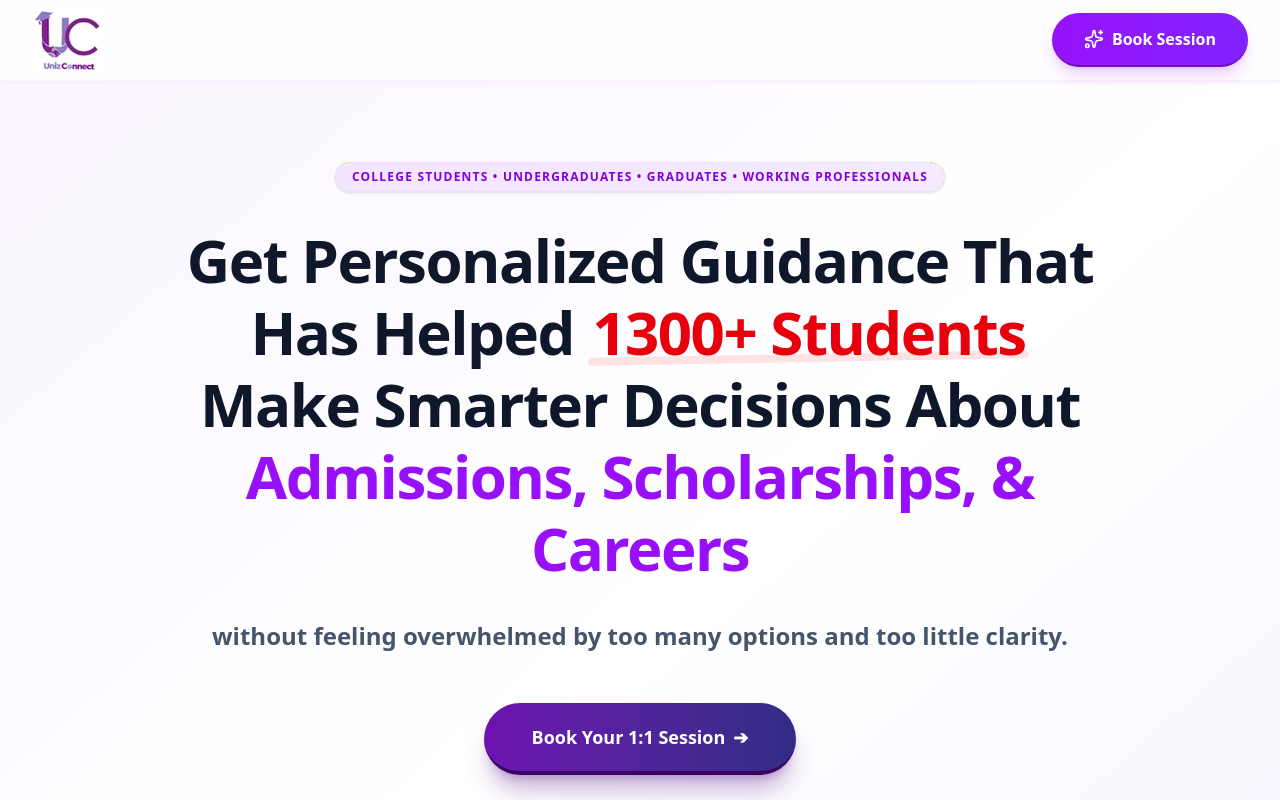
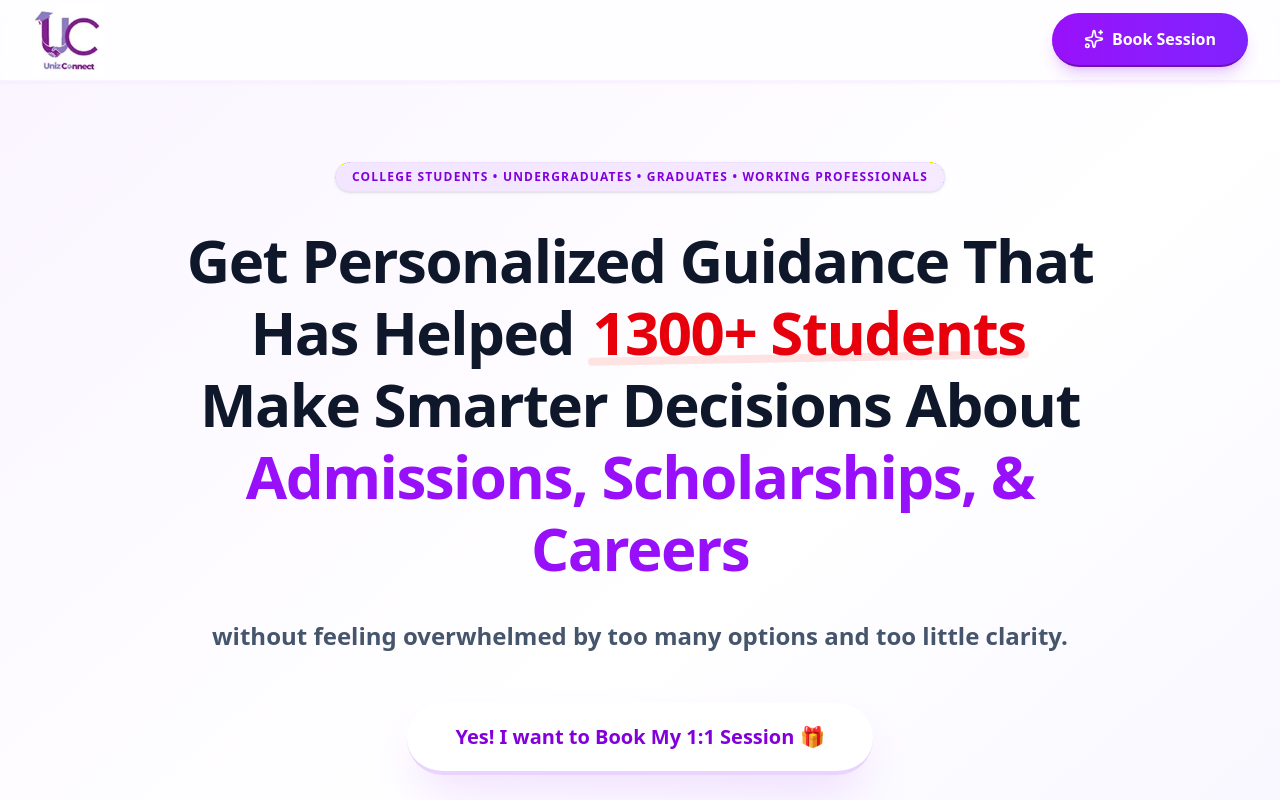
Before and after one commit to jawadashraf772/unizconnect, a Next.js app: page / in a window 1280 px wide. Shown: the top 800 px of the page. Built offline with nearby package versions, Linux system fonts and the light colour scheme.

Commit message:
Standardize all CTA buttons across all sections

```diff
--- a/src/components/FooterSection.tsx
+++ b/src/components/FooterSection.tsx
@@ -66,15 +66,12 @@ export default function FooterSection() {
           transition={{ type: "spring", stiffness: 100, delay: 0.2 }}
         >
           <motion.button
+            onClick={scrollToForm}
             whileHover={{ scale: 1.08, rotate: -2 }}
             whileTap={{ scale: 0.92, rotate: 2 }}
-            animate={{ boxShadow: ["0 0 0 0 rgba(167,139,250,0)", "0 0 0 20px rgba(167,139,250,0)"] }}
-            transition={{ boxShadow: { duration: 1.5, repeat: Infinity } }}
-            onClick={scrollToForm}
-            className="w-full sm:w-auto px-12 py-6 bg-white text-purple-700 font-black text-2xl rounded-full shadow-2xl shadow-purple-500/20 cursor-pointer border-b-4 border-purple-200 active:border-b-0 active:mt-1 transition-all flex items-center gap-3 mx-auto justify-center whitespace-nowrap"
+            className="w-full sm:w-auto px-12 py-5 bg-white text-purple-700 font-black text-xl rounded-full shadow-2xl shadow-purple-500/20 cursor-pointer border-b-4 border-purple-200 active:border-b-0 active:mt-1 transition-all flex items-center justify-center gap-3 mx-auto whitespace-nowrap"
           >
-            <Sparkles className="w-7 h-7" />
-            Book Your 1:1 Session
+            Yes! I want to Book My 1:1 Session 🎁
           </motion.button>
         </motion.div>
 
--- a/src/components/HeroSection.tsx
+++ b/src/components/HeroSection.tsx
@@ -76,12 +76,11 @@ export default function HeroSection() {
           >
             <motion.button
               onClick={scrollToForm}
-              whileHover={{ scale: 1.05, y: -2 }}
-              whileTap={{ scale: 0.95 }}
-              className="w-full sm:w-auto px-8 py-4.5 sm:px-12 sm:py-5 bg-gradient-to-r from-purple-800 to-indigo-900 text-white font-black text-base sm:text-lg rounded-full shadow-xl shadow-purple-900/30 cursor-pointer border-b-4 border-purple-950 active:border-b-0 active:mt-1 transition-all flex items-center justify-center gap-2 whitespace-nowrap"
+              whileHover={{ scale: 1.08, rotate: -2 }}
+              whileTap={{ scale: 0.92, rotate: 2 }}
+              className="w-full sm:w-auto px-12 py-5 bg-white text-purple-700 font-black text-xl rounded-full shadow-2xl shadow-purple-500/20 cursor-pointer border-b-4 border-purple-200 active:border-b-0 active:mt-1 transition-all flex items-center justify-center gap-3 mx-auto whitespace-nowrap"
             >
-              <span>Book Your 1:1 Session</span>
-              <span className="text-lg">➔</span>
+              Yes! I want to Book My 1:1 Session 🎁
             </motion.button>
 
             {/* Overlapping Trust Badge */}
--- a/src/components/OfferSection.tsx
+++ b/src/components/OfferSection.tsx
@@ -158,15 +158,12 @@ export default function OfferSection() {
 
                 {/* Action Button */}
                 <motion.button
-                  whileHover={{ scale: 1.02 }}
-                  whileTap={{ scale: 0.98 }}
                   onClick={scrollToForm}
-                  className="w-full py-5 bg-gradient-to-r from-purple-700 to-indigo-800 hover:from-purple-600 hover:to-indigo-700 text-white font-black text-lg rounded-2xl shadow-xl shadow-purple-500/20 transition-all text-center flex items-center justify-center gap-3 uppercase tracking-widest relative overflow-hidden group/btn whitespace-nowrap"
+                  whileHover={{ scale: 1.08, rotate: -2 }}
+                  whileTap={{ scale: 0.92, rotate: 2 }}
+                  className="w-full sm:w-auto px-12 py-5 bg-white text-purple-700 font-black text-xl rounded-full shadow-2xl shadow-purple-500/20 cursor-pointer border-b-4 border-purple-200 active:border-b-0 active:mt-1 transition-all flex items-center justify-center gap-3 mx-auto whitespace-nowrap"
                 >
-                  <span className="relative z-10 flex items-center gap-2">
-                    Book It NOW!
-                    <ArrowRight className="w-5 h-5 group-hover/btn:translate-x-1 transition-transform" />
-                  </span>
+                  Yes! I want to Book My 1:1 Session 🎁
                 </motion.button>
 
               </div>
--- a/src/components/TestimonialsSection.tsx
+++ b/src/components/TestimonialsSection.tsx
@@ -386,13 +386,12 @@ export default function TestimonialsSection() {
           className="text-center"
         >
           <motion.button
+            onClick={scrollToForm}
             whileHover={{ scale: 1.08, rotate: -2 }}
             whileTap={{ scale: 0.92, rotate: 2 }}
-            onClick={scrollToForm}
-            className="w-full sm:w-auto px-12 py-5 bg-white text-purple-700 font-black text-xl rounded-full shadow-2xl shadow-purple-500/20 border-b-4 border-purple-200 active:border-b-0 active:mt-1 transition-all flex items-center justify-center gap-3 mx-auto whitespace-nowrap"
+            className="w-full sm:w-auto px-12 py-5 bg-white text-purple-700 font-black text-xl rounded-full shadow-2xl shadow-purple-500/20 cursor-pointer border-b-4 border-purple-200 active:border-b-0 active:mt-1 transition-all flex items-center justify-center gap-3 mx-auto whitespace-nowrap"
           >
-            <Sparkles className="w-6 h-6" />
-            Book Your 1:1 Session
+            Yes! I want to Book My 1:1 Session 🎁
           </motion.button>
         </motion.div>
 
--- a/src/components/TransformSection.tsx
+++ b/src/components/TransformSection.tsx
@@ -117,13 +117,12 @@ export default function TransformSection() {
             className="mt-20 text-center"
           >
             <motion.button
-              whileTap={{ scale: 0.98 }}
-              animate={{ boxShadow: ["0 0 0 0 rgba(217,70,239,0)", "0 0 0 15px rgba(217,70,239,0)"] }}
-              transition={{ boxShadow: { duration: 1.5, repeat: Infinity } }}
               onClick={scrollToForm}
-              className="w-full sm:w-auto px-12 py-6 bg-gradient-to-r from-purple-600 via-violet-600 to-purple-600 text-white font-black text-2xl rounded-full shadow-2xl shadow-purple-500/30 cursor-pointer border-b-4 border-purple-800 active:border-b-0 active:mt-1 transition-all whitespace-nowrap"
+              whileHover={{ scale: 1.08, rotate: -2 }}
+              whileTap={{ scale: 0.92, rotate: 2 }}
+              className="w-full sm:w-auto px-12 py-5 bg-white text-purple-700 font-black text-xl rounded-full shadow-2xl shadow-purple-500/20 cursor-pointer border-b-4 border-purple-200 active:border-b-0 active:mt-1 transition-all flex items-center justify-center gap-3 mx-auto whitespace-nowrap"
             >
-              Yes, This is Me! 🙋‍♂️ Book My Session
+              Yes! I want to Book My 1:1 Session 🎁
             </motion.button>
           </motion.div>
 
--- a/src/components/TrustSection.tsx
+++ b/src/components/TrustSection.tsx
@@ -190,12 +190,12 @@ export default function TrustSection() {
         {/* Call To Action */}
         <div className="mt-10 text-center">
           <motion.button
-            whileHover={{ scale: 1.05, y: -4 }}
-            whileTap={{ scale: 0.95, y: 0 }}
             onClick={scrollToForm}
-            className="w-full sm:w-auto px-12 py-5 bg-gradient-to-r from-purple-600 to-indigo-600 text-white font-black text-xl rounded-full shadow-lg shadow-purple-500/20 active:mt-1 transition-all whitespace-nowrap"
+            whileHover={{ scale: 1.08, rotate: -2 }}
+            whileTap={{ scale: 0.92, rotate: 2 }}
+            className="w-full sm:w-auto px-12 py-5 bg-white text-purple-700 font-black text-xl rounded-full shadow-2xl shadow-purple-500/20 cursor-pointer border-b-4 border-purple-200 active:border-b-0 active:mt-1 transition-all flex items-center justify-center gap-3 mx-auto whitespace-nowrap"
           >
-            Book Your 1:1 Session
+            Yes! I want to Book My 1:1 Session 🎁
           </motion.button>
         </div>
 
--- a/src/components/WhySection.tsx
+++ b/src/components/WhySection.tsx
@@ -128,16 +128,12 @@ export default function WhySection() {
             {/* CTA */}
             <div className="pt-10 mt-10 border-t border-purple-100 text-center">
               <motion.button
-                whileHover={{ scale: 1.03 }}
-                whileTap={{ scale: 0.98 }}
                 onClick={scrollToForm}
-                className="w-full sm:w-auto px-12 py-5 bg-gradient-to-r from-purple-700 to-indigo-800 hover:from-purple-600 hover:to-indigo-700 text-white font-black text-lg sm:text-xl rounded-xl shadow-xl shadow-purple-500/30 transition-all inline-flex items-center justify-center gap-3 uppercase tracking-wider group relative overflow-hidden whitespace-nowrap"
+                whileHover={{ scale: 1.08, rotate: -2 }}
+                whileTap={{ scale: 0.92, rotate: 2 }}
+                className="w-full sm:w-auto px-12 py-5 bg-white text-purple-700 font-black text-xl rounded-full shadow-2xl shadow-purple-500/20 cursor-pointer border-b-4 border-purple-200 active:border-b-0 active:mt-1 transition-all flex items-center justify-center gap-3 mx-auto whitespace-nowrap"
               >
-                <span className="absolute inset-0 bg-gradient-to-r from-transparent via-white/10 to-transparent -skew-x-12 translate-x-[-200%] group-hover:translate-x-[200%] transition-transform duration-700" />
-                <span className="relative flex items-center gap-2">
-                  Book Your 1:1 Session Now
-                  <ArrowRight className="w-5 h-5 group-hover:translate-x-1 transition-transform" />
-                </span>
+                Yes! I want to Book My 1:1 Session 🎁
               </motion.button>
             </div>
 
```
